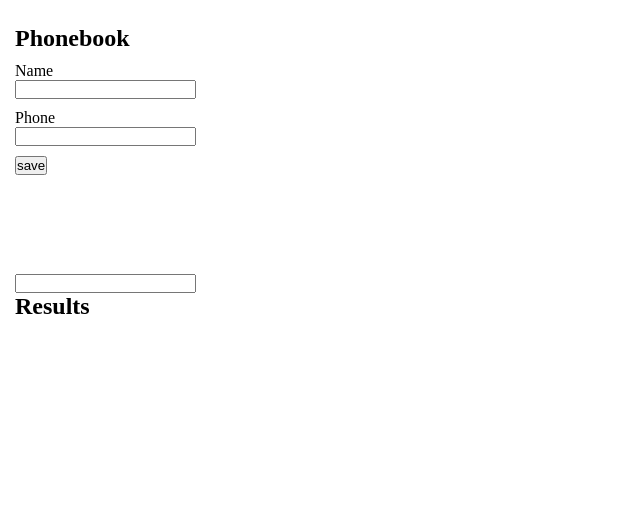
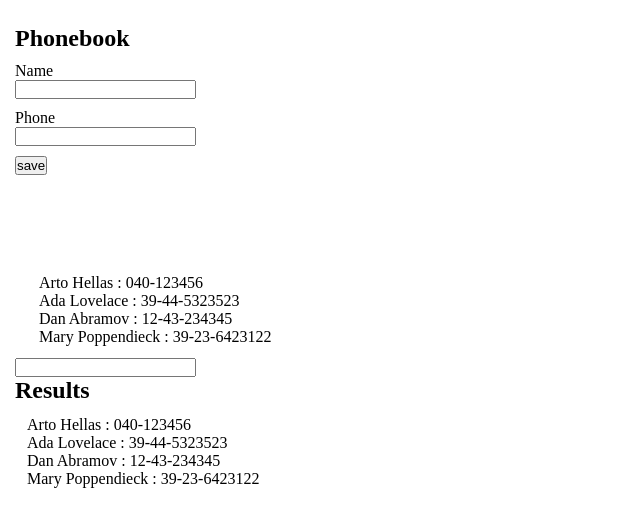
Before and after one commit to luccacastro/react-fullstackopen, a React (Create React App) app: page / in a window 1280 px wide. Shown: the top 526 px of the page, without its empty margins (0-640 px from the left). Built offline with nearby package versions, Linux system fonts and the light colour scheme; data requests are answered from the project's data file.

Commit message:
added UseEffect to fetch users

```diff
--- a/db.json
+++ b/db.json
@@ -1,22 +1,24 @@
 {
-    "notes": [
+  "persons":[
     {
-        "id": 1,
-        "content": "HTML is easy",
-        "date": "2019-05-30T17:30:31.098Z",
-        "important": true
+      "name": "Arto Hellas",
+      "number": "040-123456",
+      "id": 1
     },
     {
-        "id": 2,
-        "content": "Browser can execute only JavaScript",
-        "date": "2019-05-30T18:39:34.091Z",
-        "important": false
+      "name": "Ada Lovelace",
+      "number": "39-44-5323523",
+      "id": 2
     },
     {
-        "id": 3,
-        "content": "GET and POST are the most important methods of HTTP protocol",
-        "date": "2019-05-30T19:20:14.298Z",
-        "important": true
+      "name": "Dan Abramov",
+      "number": "12-43-234345",
+      "id": 3
+    },
+    {
+      "name": "Mary Poppendieck",
+      "number": "39-23-6423122",
+      "id": 4
     }
   ]
 }
--- a/src/App.js
+++ b/src/App.js
@@ -1,4 +1,5 @@
-import React, { useState } from 'react';
+import React, { useState, useEffect } from 'react';
+import axios from 'axios'
 import './App.css'
 import Filter from './Filter'
 import UserList from './UserList'
@@ -6,7 +7,15 @@ import UserList from './UserList'
 function App(){
     const [user, setUser] = useState([])
     const [alert, setAlert] = useState(false)
-    const [searchItem, setSearchItem] = useState()
+
+    useEffect(() =>{
+        axios
+          .get('http://localhost:3001/persons')
+          .then(response => {
+              setUser(response.data)
+          })
+    })
+    // console.log(user)
 
     const addUser = (event) => {
         setAlert(false)
@@ -27,7 +36,7 @@ function App(){
             setUser(user.concat(userObject))
         }
     }
-    console.log(user.map(x => x.name))
+
 
 
     return (
--- a/src/Filter.jsx
+++ b/src/Filter.jsx
@@ -16,7 +16,7 @@ const Filter = ({userList}) => {
                 onChange={e => setSearchItem(e.target.value)}
             />
             <h2>Results</h2>
-            {console.log(filteredUsers)}
+
             <UserList users={filteredUsers}/>
         </div>
     )
--- a/src/UserList.jsx
+++ b/src/UserList.jsx
@@ -2,11 +2,11 @@ import React, { Component } from 'react'
 
 
 const UserList = ({users}) => {
-    console.log(users.map(x => x.name))
+
     return(
         <ul>
             {users.map(user =>
-                    <li key={user.name}>{user.name} : {user.phone}</li>
+                    <li key={user.name}>{user.name} : {user.number}</li>
                 )}
         </ul>
     )
```
Lines whose indentation alone changed are shown as unchanged.
